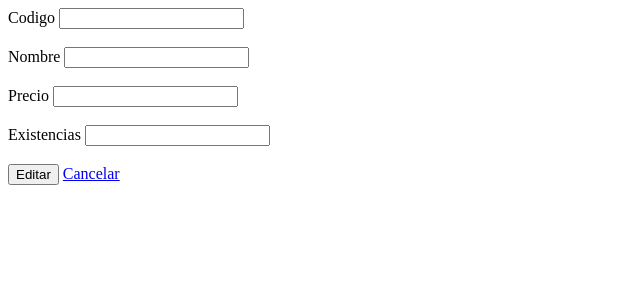
After one commit to Anny891/ejercicios-crud-laravel, a Laravel app: template inventario/resources/views/inventario/edit.blade.php in a window 1280 px wide. The commit adds this page. Shown: the top 300 px of the page, without its empty margins (0-640 px from the left). Run offline with Laravel 12, Linux system fonts and the light colour scheme; the template is opened without the code that fills it, so the values that code supplies are empty.

Commit message:
Editar registros inventario

```diff
--- /dev/null
+++ b/inventario/resources/views/inventario/edit.blade.php
@@ -0,0 +1,30 @@
+<!DOCTYPE html>
+<html lang="es">
+    <head>
+        <meta charset="UTF-8">
+        <title>Inventario</title>
+    </head>
+    <body>
+        <form method="post" action="{{route('inventario.update', $inventario->id)}}">
+            @csrf
+            @method('Put')
+            <label>Codigo</label>
+            <input type="text" id="codigo" name="codigo" value="{{old('codigo', $inventario->codigo)}}" required>
+            <br><br>
+            <label>Nombre</label>
+            <input type="text" id="nombre" name="nombre" value="{{ old('nombre', $inventario->nombre) }}" required>
+            <br><br>
+
+            <label>Precio</label>
+            <input type="number" id="precio" name="precio" step="0.01" min="0" value="{{ old('precio', $inventario->precio) }}" required>
+            <br><br>
+
+            <label>Existencias</label>
+            <input type="number" id="existencias" name="existencias" min="0" step="1" value="{{ old('existencias', $inventario->existencias) }}" required>
+            <br><br>
+
+            <button type="submit">Editar</button>
+            <a href="{{route('inventario.index')}}">Cancelar</a>
+        </form>
+    </body>
+</html>
--- a/inventario/resources/views/inventario/index.blade.php
+++ b/inventario/resources/views/inventario/index.blade.php
@@ -32,6 +32,9 @@
                     <td>{{$inventarios->nombre}}</td>
                     <td>{{$inventarios->precio}}</td>
                     <td>{{$inventarios->existencias}}</td>
+                    <td>
+                        <a href="{{route('inventario.edit',$inventarios->id )}}">Editar</a>
+                    </td>
                 </tr>
                 @empty
                 <tr>
--- a/inventario/routes/web.php
+++ b/inventario/routes/web.php
@@ -24,3 +24,8 @@ Route::get('/inventario/create', [InventarioController::class, 'create'])
     ->name('inventario.create');
 Route::Post('/inventario', [InventarioController::class, 'store'])
     ->name('inventario.store');
+
+Route::get('/inventario/{id}/edit', [InventarioController::class, 'edit'])
+    ->name('inventario.edit');
+Route::Put('/inventario/{id}', [InventarioController::class, 'update'])
+    ->name('inventario.update');
```
Also changed, not shown: inventario/app/Http/Controllers/InventarioController.php (+15 -0 lines).
